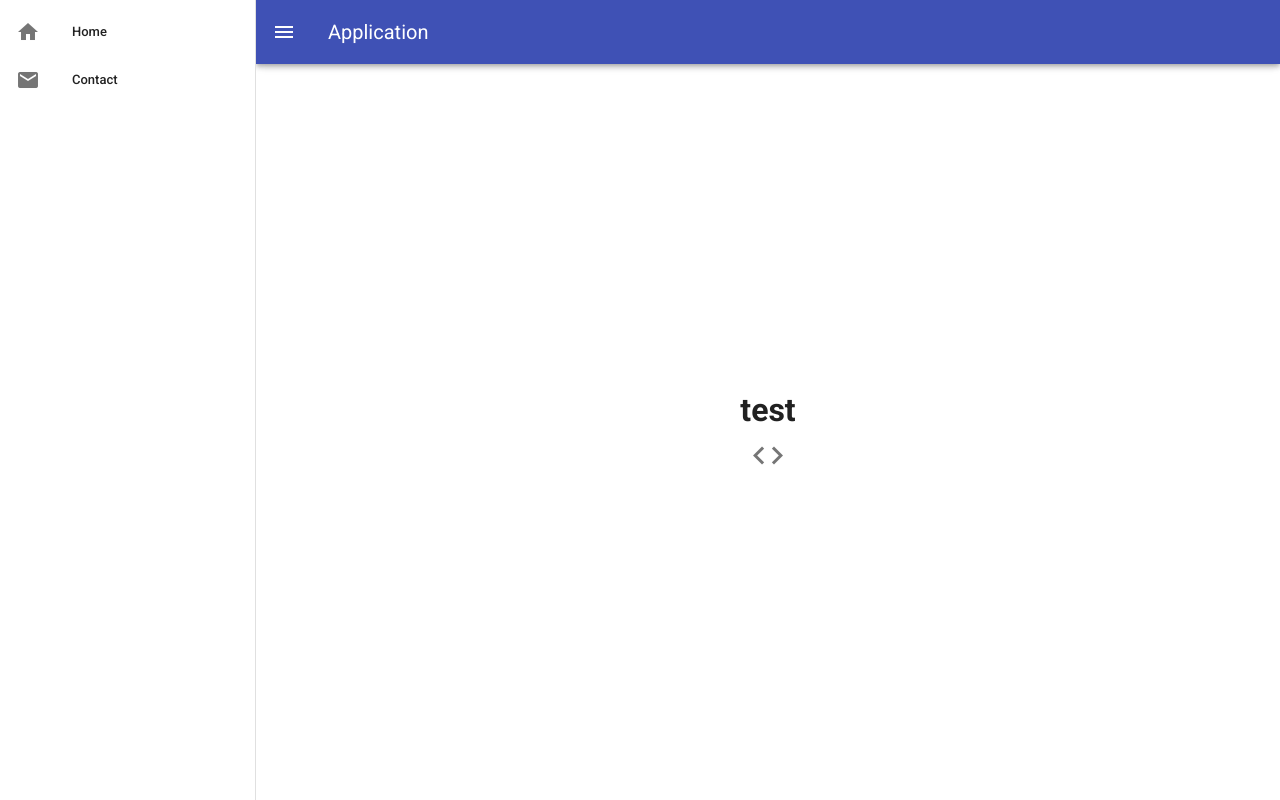
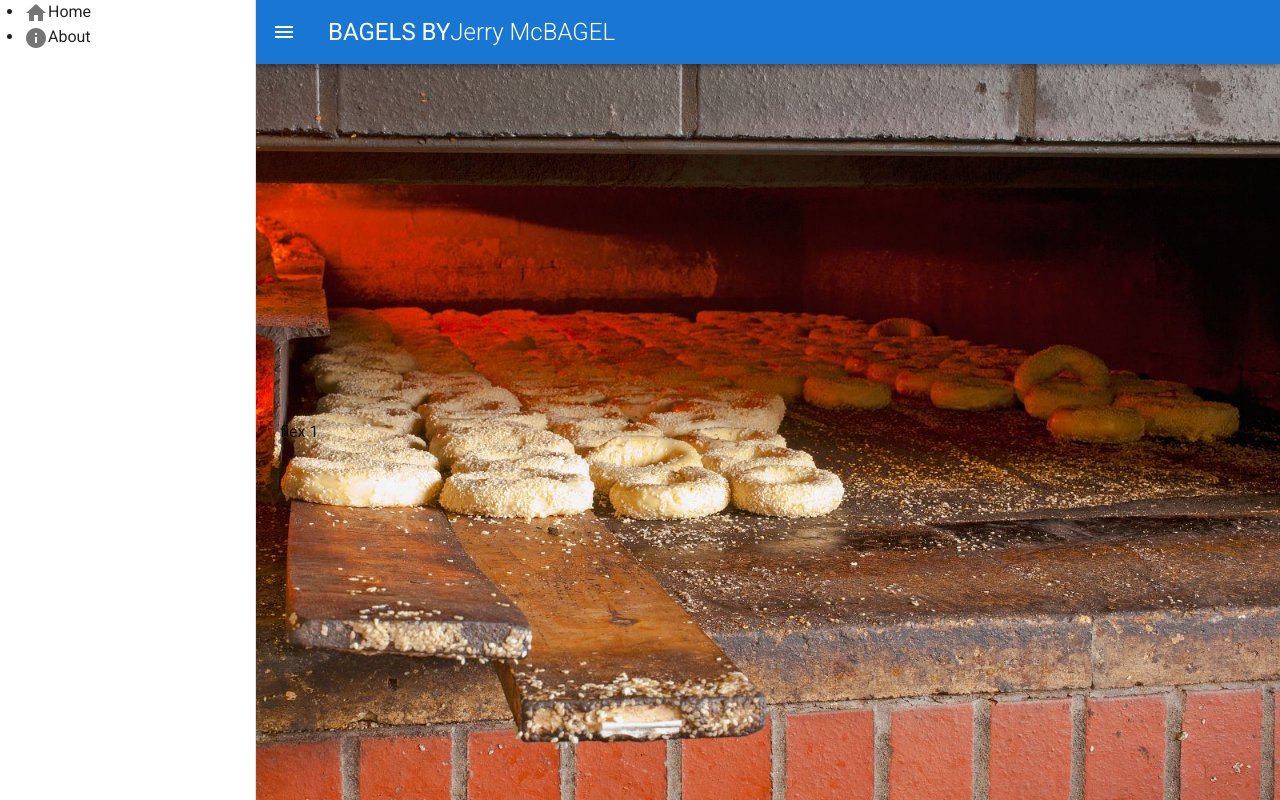
Before and after one commit to Snufty/webprojekt, a Vue app: page / in a window 1280 px wide. Built offline with nearby package versions, Linux system fonts and the light colour scheme.

Commit message:
27/08/2020

```diff
--- a/package.json
+++ b/package.json
@@ -23,6 +23,7 @@
     "babel-eslint": "^10.1.0",
     "eslint": "^6.7.2",
     "eslint-plugin-vue": "^6.2.2",
+    "material-design-icons-iconfont": "^5.0.1",
     "sass": "^1.26.5",
     "sass-loader": "^8.0.2",
     "vue-cli-plugin-vuetify": "~2.0.7",
--- a/src/App.vue
+++ b/src/App.vue
@@ -1,53 +1,25 @@
 <template>
   <v-app id="app">
-    <v-navigation-drawer v-model="drawer" app>
-      <v-list dense>
-        <v-list-item link>
-          <v-list-item-action>
-            <v-icon>mdi-home</v-icon>
-          </v-list-item-action>
-          <v-list-item-content>
-            <v-list-item-title>Home</v-list-item-title>
-          </v-list-item-content>
-        </v-list-item>
-        <v-list-item link>
-          <v-list-item-action>
-            <v-icon>mdi-email</v-icon>
-          </v-list-item-action>
-          <v-list-item-content>
-            <v-list-item-title>Contact</v-list-item-title>
-          </v-list-item-content>
-        </v-list-item>
-      </v-list>
-    </v-navigation-drawer>
+    <navigation />
 
-    <v-app-bar app color="indigo" dark>
-      <v-app-bar-nav-icon @click.stop="drawer = !drawer"></v-app-bar-nav-icon>
-      <v-toolbar-title>Application</v-toolbar-title>
-    </v-app-bar>
 
     <v-main>
       <v-container class="fill-height" fluid>
-        <v-row align="center" justify="center">
-          <v-col class="text-center">
-            <h1>test</h1>
-            <v-tooltip left>
-              <template v-slot:activator="{ on }">
-                <v-btn :href="source" icon large target="_blank" v-on="on">
-                  <v-icon large>mdi-code-tags</v-icon>
-                </v-btn>
-              </template>
-              <span>Source</span>
-            </v-tooltip>
-          </v-col>
-        </v-row>
+        <router-view></router-view>
       </v-container>
     </v-main>
   </v-app>
 </template>
 
 <script>
+
+import Navigation from './components/Navigation';
+
 export default {
+  components: {
+    Navigation
+  },
+
   name: "app",
   props: {
     source: String
@@ -60,5 +32,7 @@ export default {
 
 <style lang="scss">
 main {
+  background-image: url('./assets/montreal_bagels.jpg');
+  background-size: cover;
 }
 </style>
--- a/src/components/HelloWorld.vue
+++ /dev/null
@@ -1,151 +0,0 @@
-<template>
-  <v-container>
-    <v-row class="text-center">
-      <v-col cols="12">
-        <v-img
-          :src="require('../assets/logo.svg')"
-          class="my-3"
-          contain
-          height="200"
-        />
-      </v-col>
-
-      <v-col class="mb-4">
-        <h1 class="display-2 font-weight-bold mb-3">
-          Welcome to Vuetify
-        </h1>
-
-        <p class="subheading font-weight-regular">
-          For help and collaboration with other Vuetify developers,
-          <br>please join our online
-          <a
-            href="https://community.vuetifyjs.com"
-            target="_blank"
-          >Discord Community</a>
-        </p>
-      </v-col>
-
-      <v-col
-        class="mb-5"
-        cols="12"
-      >
-        <h2 class="headline font-weight-bold mb-3">
-          What's next?
-        </h2>
-
-        <v-row justify="center">
-          <a
-            v-for="(next, i) in whatsNext"
-            :key="i"
-            :href="next.href"
-            class="subheading mx-3"
-            target="_blank"
-          >
-            {{ next.text }}
-          </a>
-        </v-row>
-      </v-col>
-
-      <v-col
-        class="mb-5"
-        cols="12"
-      >
-        <h2 class="headline font-weight-bold mb-3">
-          Important Links
-        </h2>
-
-        <v-row justify="center">
-          <a
-            v-for="(link, i) in importantLinks"
-            :key="i"
-            :href="link.href"
-            class="subheading mx-3"
-            target="_blank"
-          >
-            {{ link.text }}
-          </a>
-        </v-row>
-      </v-col>
-
-      <v-col
-        class="mb-5"
-        cols="12"
-      >
-        <h2 class="headline font-weight-bold mb-3">
-          Ecosystem
-        </h2>
-
-        <v-row justify="center">
-          <a
-            v-for="(eco, i) in ecosystem"
-            :key="i"
-            :href="eco.href"
-            class="subheading mx-3"
-            target="_blank"
-          >
-            {{ eco.text }}
-          </a>
-        </v-row>
-      </v-col>
-    </v-row>
-  </v-container>
-</template>
-
-<script>
-  export default {
-    name: 'HelloWorld',
-
-    data: () => ({
-      ecosystem: [
-        {
-          text: 'vuetify-loader',
-          href: 'https://github.com/vuetifyjs/vuetify-loader',
-        },
-        {
-          text: 'github',
-          href: 'https://github.com/vuetifyjs/vuetify',
-        },
-        {
-          text: 'awesome-vuetify',
-          href: 'https://github.com/vuetifyjs/awesome-vuetify',
-        },
-      ],
-      importantLinks: [
-        {
-          text: 'Documentation',
-          href: 'https://vuetifyjs.com',
-        },
-        {
-          text: 'Chat',
-          href: 'https://community.vuetifyjs.com',
-        },
-        {
-          text: 'Made with Vuetify',
-          href: 'https://madewithvuejs.com/vuetify',
-        },
-        {
-          text: 'Twitter',
-          href: 'https://twitter.com/vuetifyjs',
-        },
-        {
-          text: 'Articles',
-          href: 'https://medium.com/vuetify',
-        },
-      ],
-      whatsNext: [
-        {
-          text: 'Explore components',
-          href: 'https://vuetifyjs.com/components/api-explorer',
-        },
-        {
-          text: 'Select a layout',
-          href: 'https://vuetifyjs.com/getting-started/pre-made-layouts',
-        },
-        {
-          text: 'Frequently Asked Questions',
-          href: 'https://vuetifyjs.com/getting-started/frequently-asked-questions',
-        },
-      ],
-    }),
-  }
-</script>
--- /dev/null
+++ b/src/components/Navigation.vue
@@ -0,0 +1,33 @@
+<template>
+    <div>
+        <v-navigation-drawer v-model="drawer" app>
+
+            <ul>
+                <router-link tag="li" to="/"><v-icon>home</v-icon>Home</router-link>
+                <router-link tag="li" to="/about"><v-icon>info</v-icon>About</router-link>
+            </ul>
+
+
+        </v-navigation-drawer>
+
+    <v-app-bar app color="primary" dark>
+        <v-app-bar-nav-icon @click.stop="drawer = !drawer"></v-app-bar-nav-icon>
+            <v-toolbar-title class="headline">
+                <span>BAGELS BY</span>
+                <span class="font-weight-light">Jerry McBAGEL</span>
+            </v-toolbar-title>
+    </v-app-bar>
+    </div>
+</template>
+
+<script>
+    export default {
+    data: () => ({
+    drawer: null
+  })
+    }
+</script>
+
+<style lang="scss" scoped>
+
+</style>
--- a/src/plugins/vuetify.js
+++ b/src/plugins/vuetify.js
@@ -1,5 +1,6 @@
 import Vue from 'vue';
 import Vuetify from 'vuetify/lib';
+import 'material-design-icons-iconfont/dist/material-design-icons.css';
 
 Vue.use(Vuetify);
 
--- a/src/sass/variables.scss
+++ b/src/sass/variables.scss
@@ -1,3 +1,10 @@
-h1 {
-    color: red;
-}
+
+$colorz: (
+    primary: #1976D2,
+    secondary: #424242,
+    accent: #82B1FF,
+    error: #FF5252,
+    info: #2196F3,
+    success: #4CAF50,
+    warning: #FFC107,
+);
--- a/src/views/Home.vue
+++ b/src/views/Home.vue
@@ -1,18 +1,22 @@
 <template>
-  <div class="home">
-    <img alt="Vue logo" src="../assets/logo.png">
-    <HelloWorld msg="Welcome to Your Vue.js App"/>
-  </div>
+  <v-container>
+
+    <v-col align-center class="info_box">
+      <v-row>
+        flex 1
+      </v-row>
+    </v-col>
+
+  </v-container>
 </template>
 
 <script>
 // @ is an alias to /src
-import HelloWorld from '@/components/HelloWorld.vue'
+
 
 export default {
-  name: 'Home',
   components: {
-    HelloWorld
+
   }
 }
 </script>
```
Also changed, not shown: src/assets/montreal_bagels.jpg (added), 1 other file (tests, documents, lock files or other folders).
